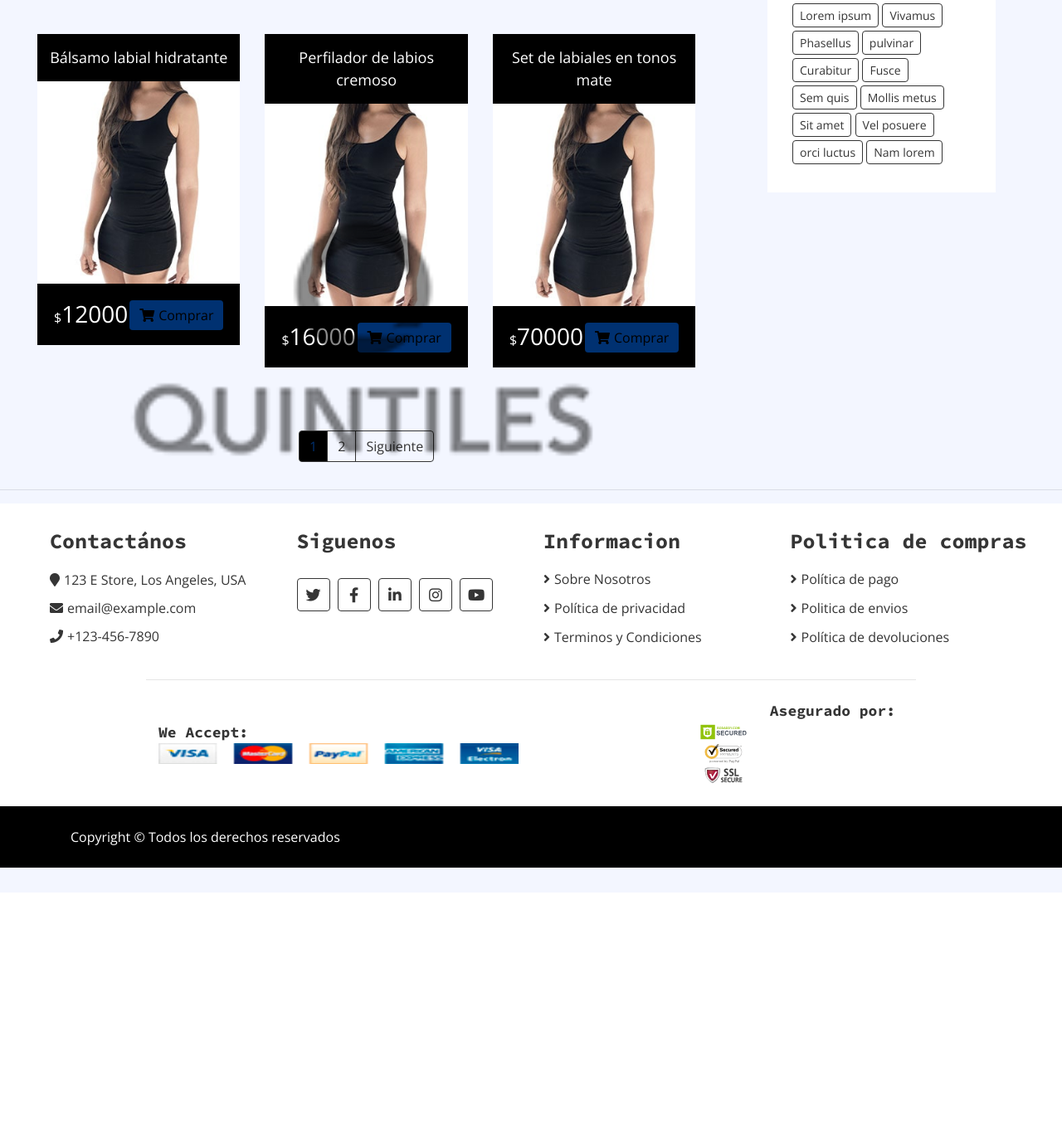
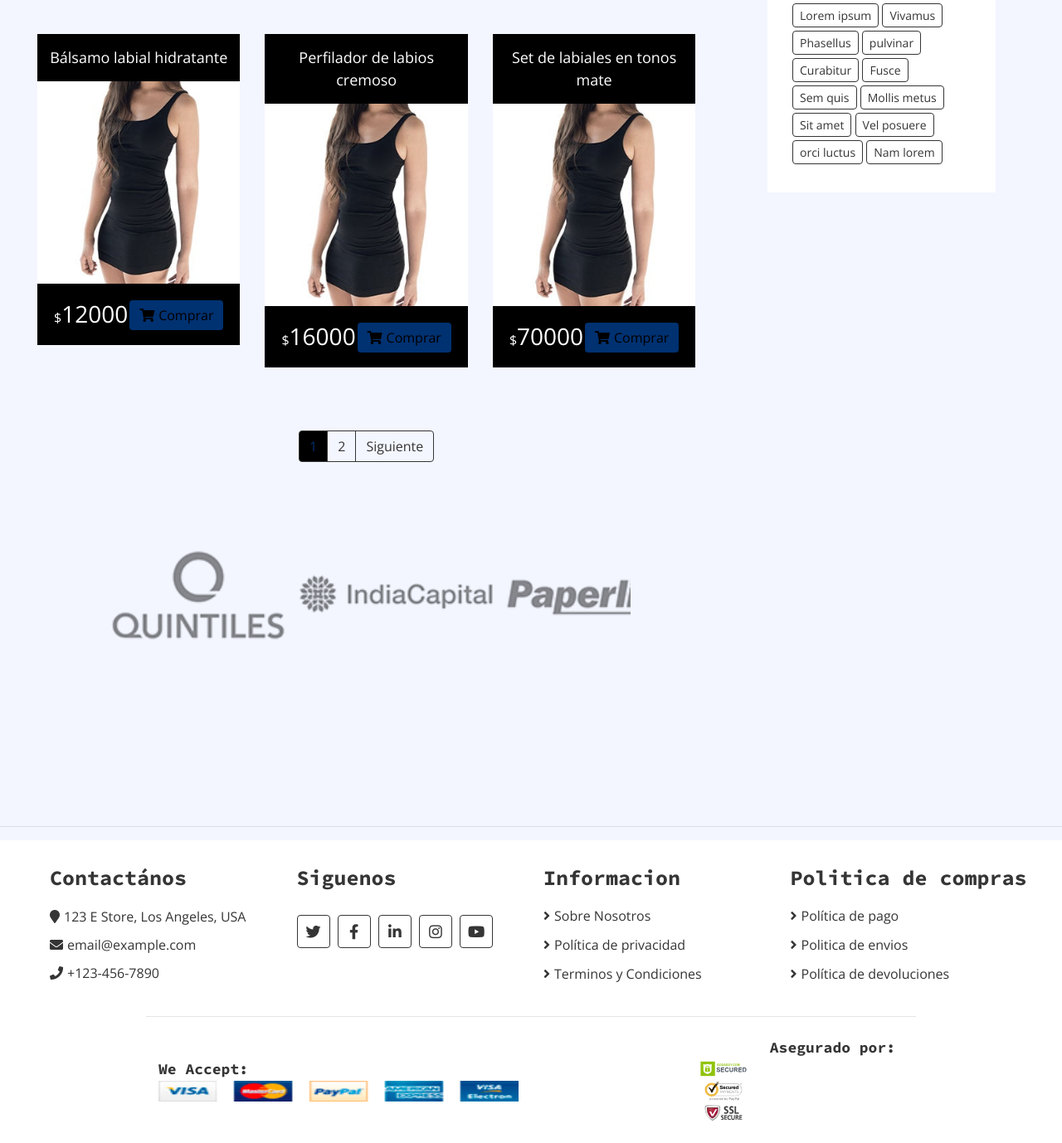
Before and after one commit to Sebas0317/proyectoLC, a Django app: page /product_list/ in a window 1280 px wide. Shown: the part 1326-2704 px from the top of the page at 83% size. Before the commit the page ends 2372 px from the top, so only its background shows below. Run offline with Django 4.2, Linux system fonts and the light colour scheme; data comes from the database, SQL or seed files in the repository; some libraries are stand-ins or nearby versions.

Commit message:
Estilos del slider product detail

```diff
--- a/lycdjango/productos/templates/productos/product_list.html
+++ b/lycdjango/productos/templates/productos/product_list.html
@@ -9,12 +9,13 @@
   position: relative;
   width: 50%;
   max-width: 800px;
-    margin: 0 auto;
+  margin: 220px auto 0; /* Margen superior para separar del contenido anterior */
   overflow-x: scroll;
   scroll-snap-type: x mandatory;
   white-space: nowrap;
   left: -200px;
   top: 0px;
+  padding: 200px;
 }
 
 .slider {
@@ -27,7 +28,6 @@
   object-fit: cover;
   scroll-snap-align: start;
 }
-
   /* Media query para pantallas medianas */
   @media screen and (max-width: 1024px) {
     #slider-container {
@@ -370,7 +370,6 @@
 </div>
 <!-- Product List End -->
 <!-- Brand Start -->
-<!-- Brand Start -->
 <div id="slider-container">
   <div class="slider">
       <img src="{% static 'core/img/brand-1.png' %}" alt="Brand 1">
```
Lines whose indentation alone changed are shown as unchanged.
